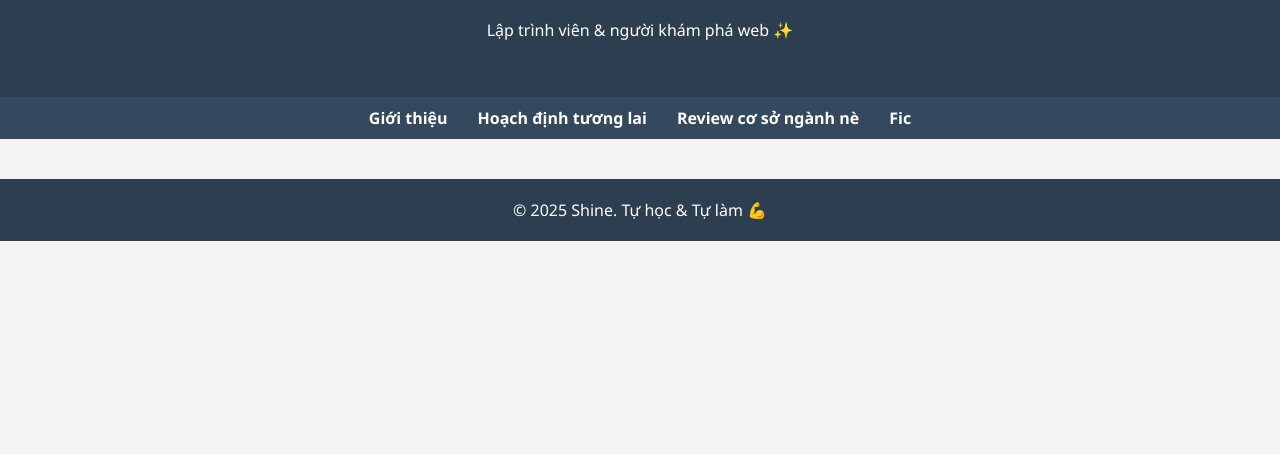
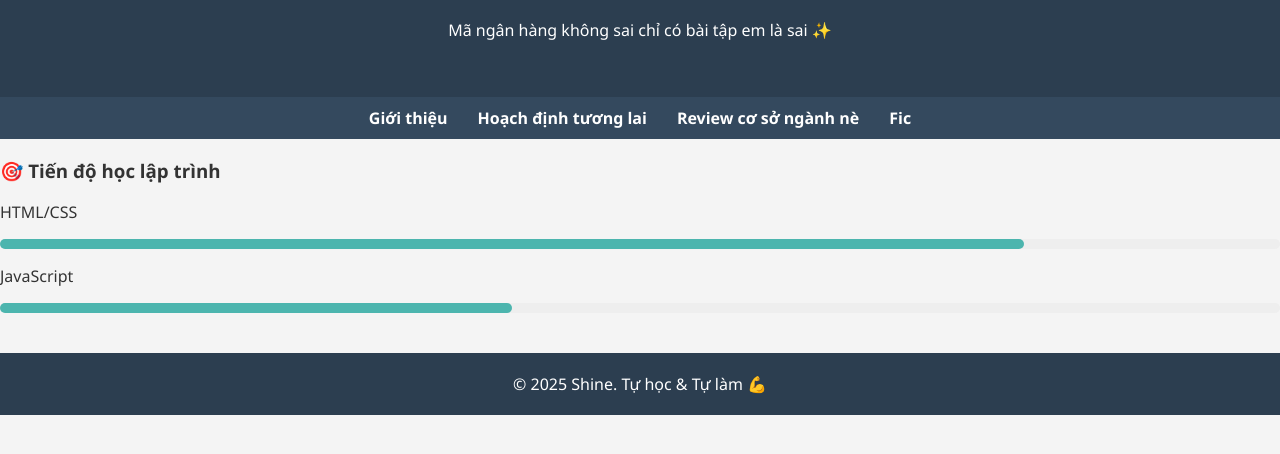
Before and after one commit to Shine9492/Shine9492.github.io, a plain HTML site: page index.html in a window 1280 px wide. Shown: the part 250-704 px from the top of the page. Drawn offline with Linux system fonts and the light colour scheme.

Commit message:
Update index.html

```diff
--- a/index.html
+++ b/index.html
@@ -70,7 +70,7 @@
   <header>
     <img src="https://github.com/Shine9492/Shine9492.github.io/blob/main/Screenshot%202025-07-23%20221107.png?raw=true" alt="Ảnh đại diện">
     <h1>Xin chào, tôi là Shine!</h1>
-    <p>Lập trình viên & người khám phá web ✨</p>
+    <p>Mã ngân hàng không sai chỉ có bài tập em là sai ✨</p>
   </header>
 
   <nav>
@@ -79,9 +79,41 @@
     <a href="#reviewcosonganhne">Review cơ sở ngành nè</a>
     <a href="fic.html">Fic</a>
   </nav>
+<!DOCTYPE html>
+<html lang="vi">
+<head>
+  <meta charset="UTF-8">
+  <title>Tiến độ học lập trình</title>
+  <style>
+    .progress-bar {
+      background: #eee;
+      border-radius: 5px;
+      height: 10px;
+      margin-bottom: 10px;
+    }
+    .progress {
+      background: #4CB5AE;
+      height: 100%;
+      border-radius: 5px;
+    }
+  </style>
+</head>
+<body>
 
+  <h3>🎯 Tiến độ học lập trình</h3>
 
+  <p>HTML/CSS</p>
+  <div class="progress-bar">
+    <div class="progress" style="width: 80%"></div>
+  </div>
 
+  <p>JavaScript</p>
+  <div class="progress-bar">
+    <div class="progress" style="width: 40%"></div>
+  </div>
+
+</body>
+</html>
 
 
 
```
